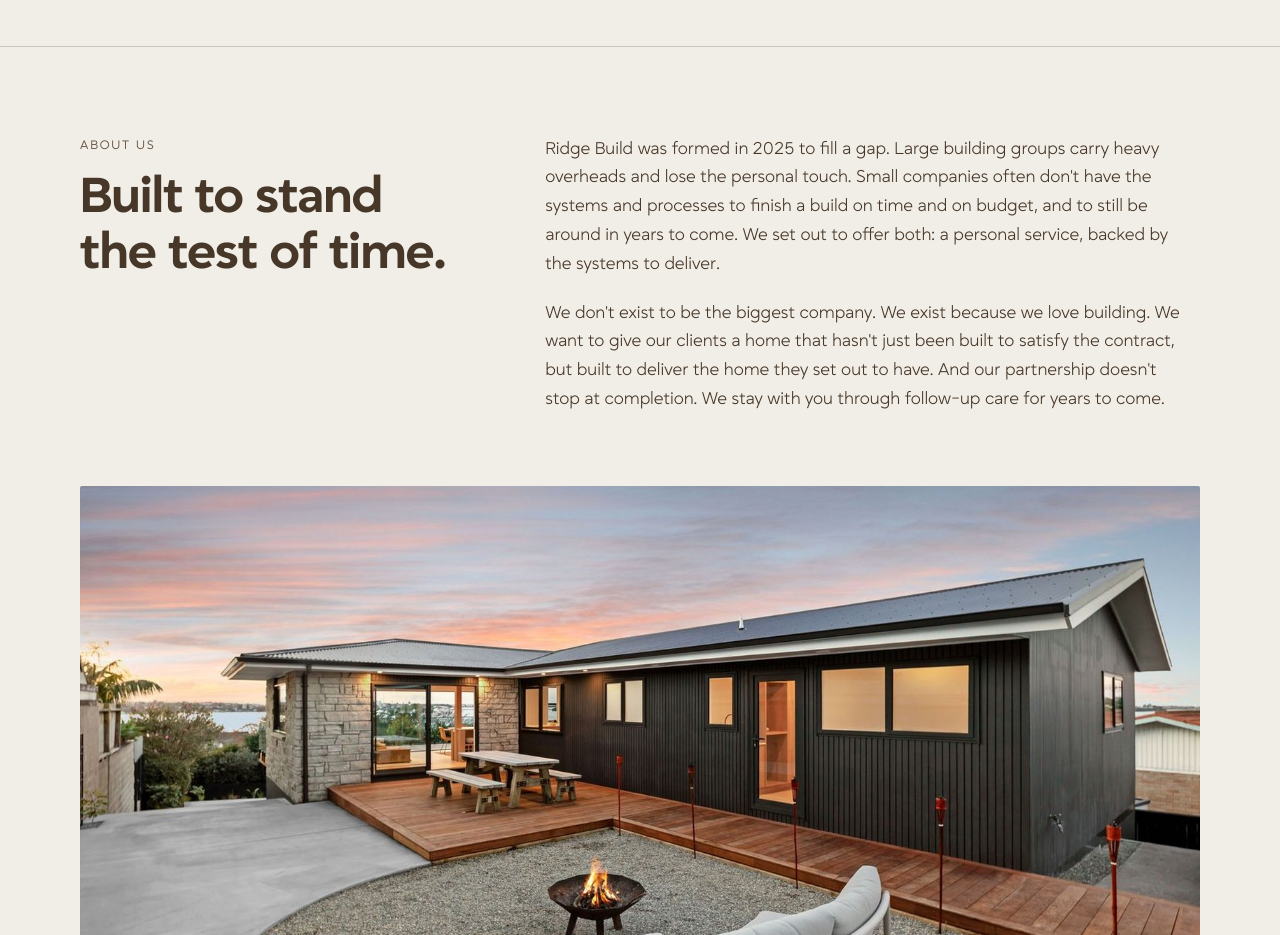
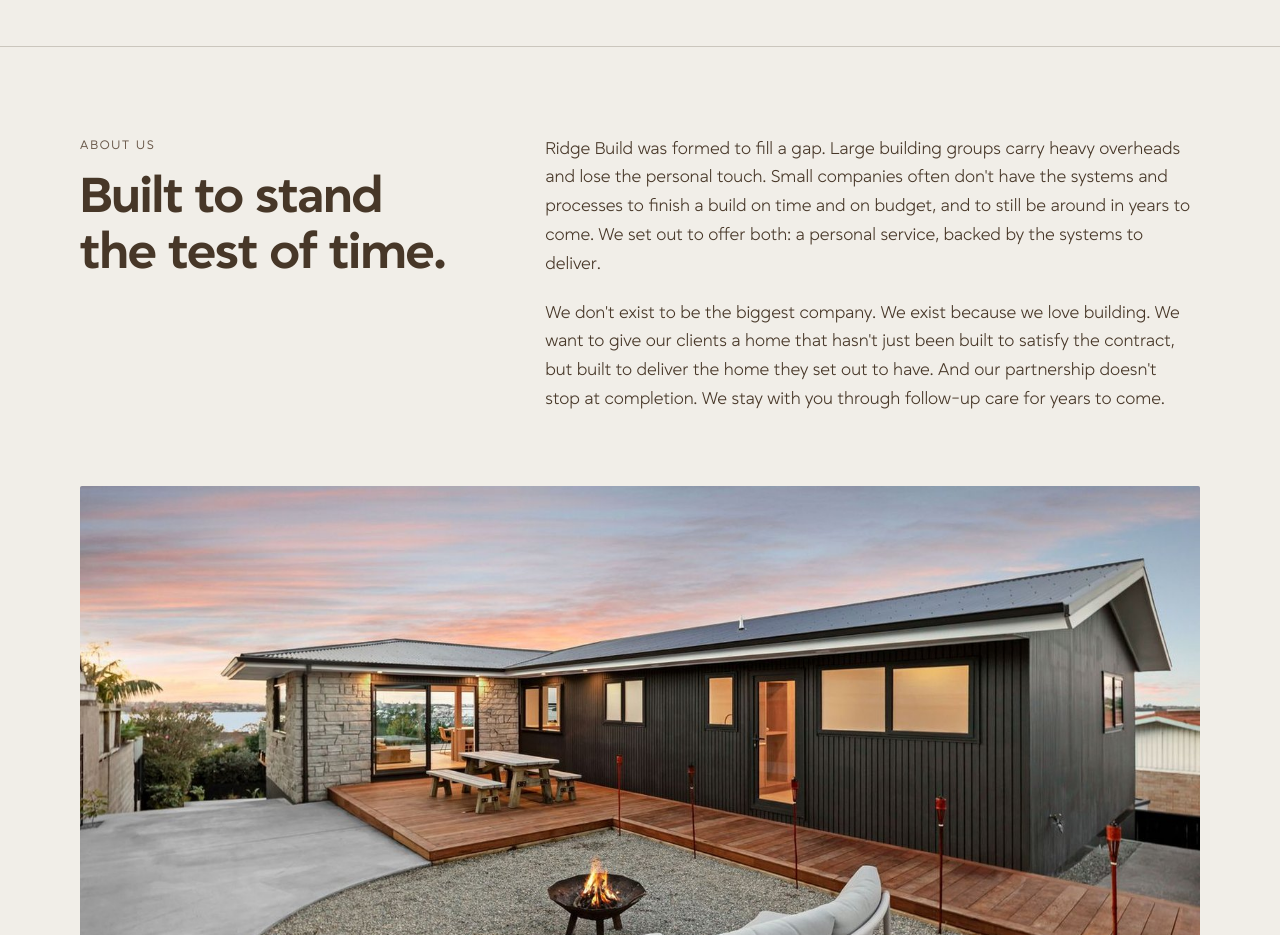
Before and after one commit to rridgeai-ux/ridge-build-site, a plain HTML site: page index.html in a window 1280 px wide. Shown: the part 980-1915 px from the top of the page. Drawn offline with Linux system fonts and the light colour scheme.

Commit message:
About: remove 2025 from 'formed to fill a gap'
Co-Authored-By: Claude Sonnet 5.5 <noreply@anthropic.com>
Claude-Session: https://claude.ai/code/session_01CEB97i2M4ovomxPjah3MHP

```diff
--- a/index.html
+++ b/index.html
@@ -71,7 +71,7 @@
           <h2>Built to stand the test of time.</h2>
         </div>
         <div class="prose">
-          <p>Ridge Build was formed in 2025 to fill a gap. Large building groups carry heavy overheads and lose the personal touch. Small companies often don't have the systems and processes to finish a build on time and on budget, and to still be around in years to come. We set out to offer both: a personal service, backed by the systems to deliver.</p>
+          <p>Ridge Build was formed to fill a gap. Large building groups carry heavy overheads and lose the personal touch. Small companies often don't have the systems and processes to finish a build on time and on budget, and to still be around in years to come. We set out to offer both: a personal service, backed by the systems to deliver.</p>
           <p>We don't exist to be the biggest company. We exist because we love building. We want to give our clients a home that hasn't just been built to satisfy the contract, but built to deliver the home they set out to have. And our partnership doesn't stop at completion. We stay with you through follow-up care for years to come.</p>
         </div>
       </div>
```
